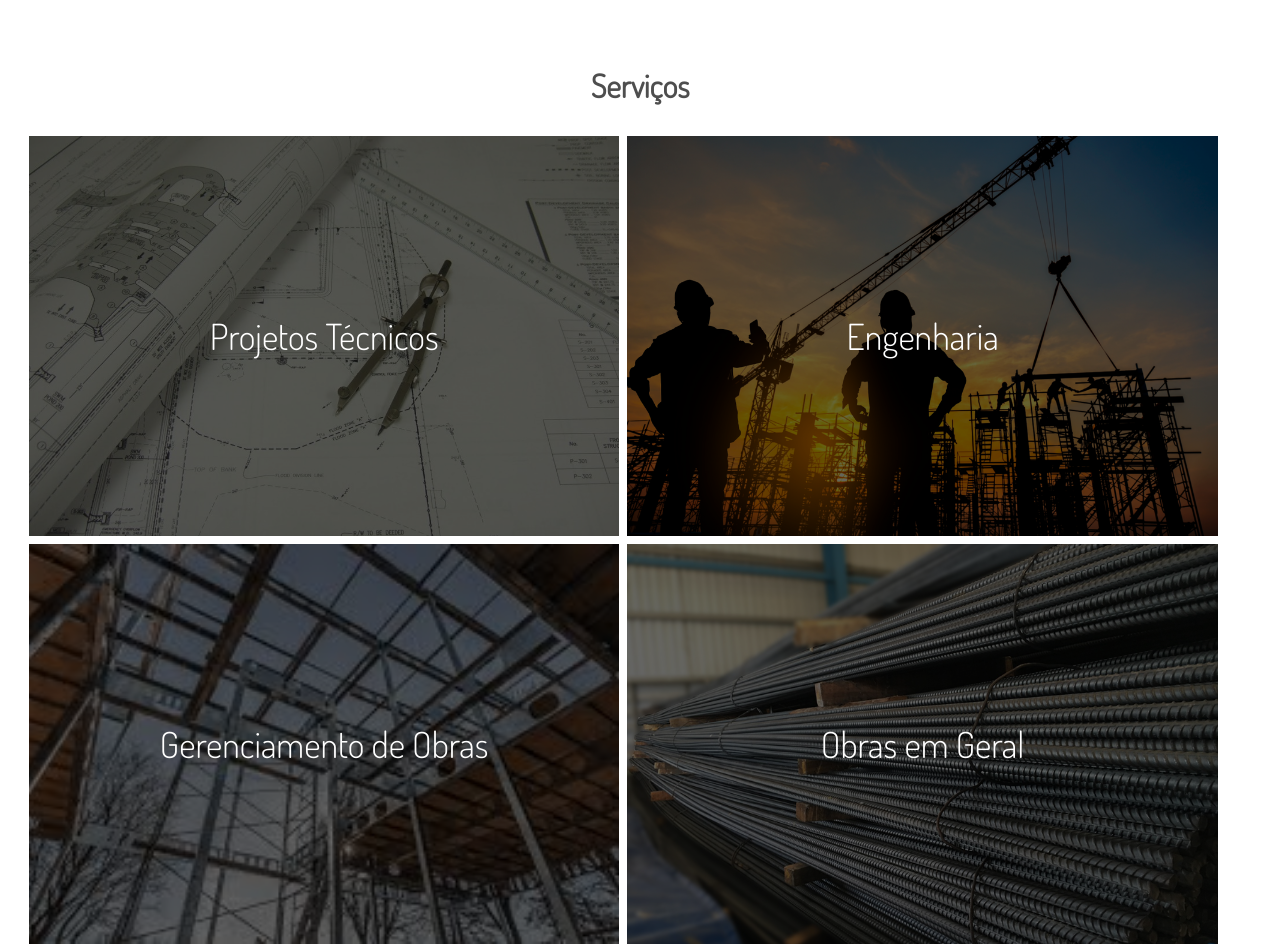
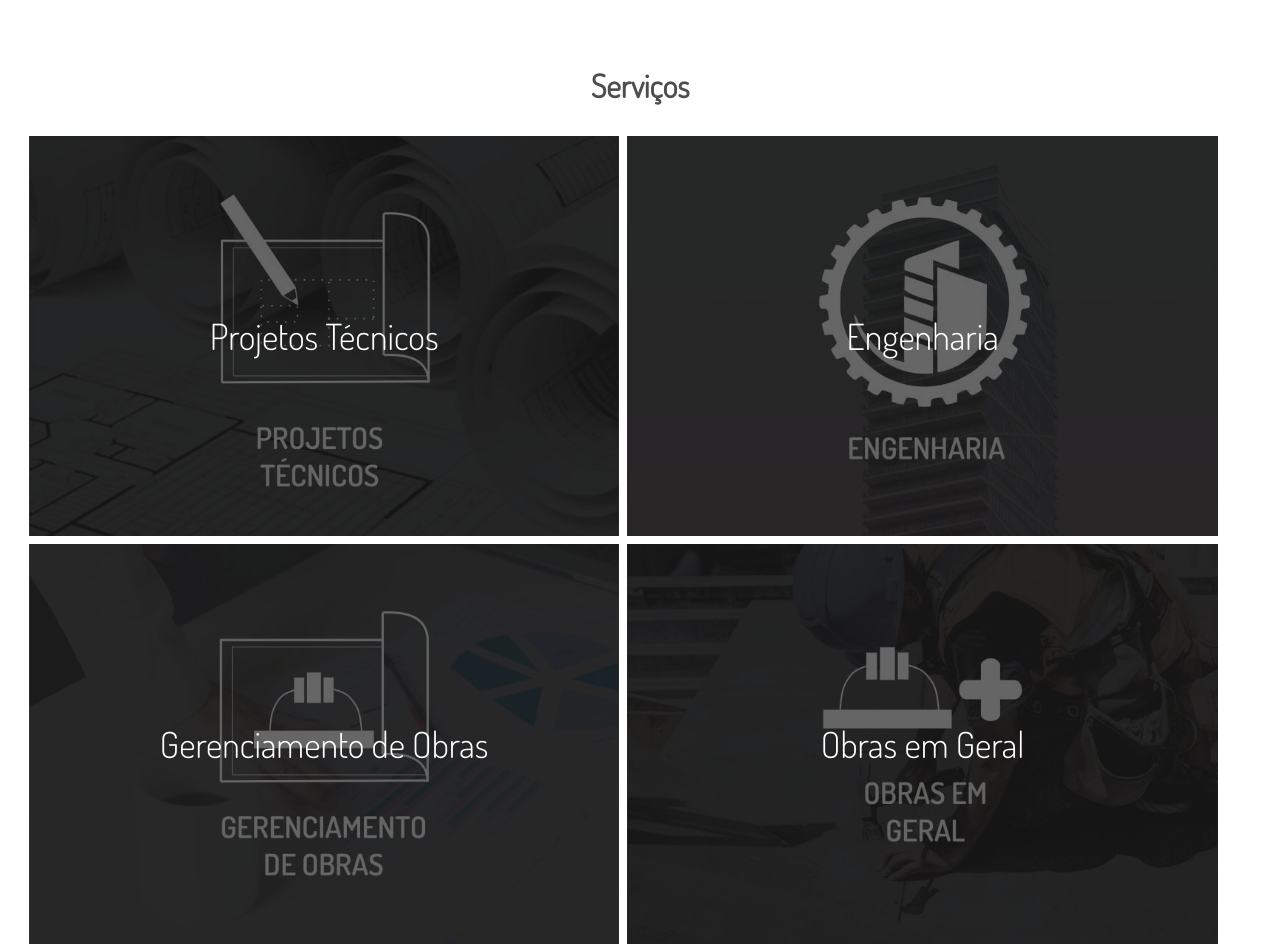
Before and after one commit to gusthavosouza/spoo-website, a plain HTML site: page index.html in a window 1280 px wide. Shown: the part 642-1592 px from the top of the page. Drawn offline with nearby package versions, Linux system fonts and the light colour scheme.

Commit message:
Update backgrounds.css

```diff
--- a/css/backgrounds.css
+++ b/css/backgrounds.css
@@ -29,18 +29,18 @@
 }
 
 .bg-arqu {
-	background-image: url('../img/arqu.jpg');
+	background-image: url('../img/projetos tecnicos.jpg');
 }
 
 .bg-ferro {
-	background-image: url('../img/barra_ferro.jpg');
+	background-image: url('../img/obras em geral.jpg');
 }
 
 
 .bg-eng {
-	background-image: url('../img/eng.jpg');
+	background-image: url('../img/engenharia.jpg');
 }
 
 .bg-struc {
-	background-image: url('../img/bg_struc.jpg');
+	background-image: url('../img/gerenciamento de obra.jpg');
 }
```
